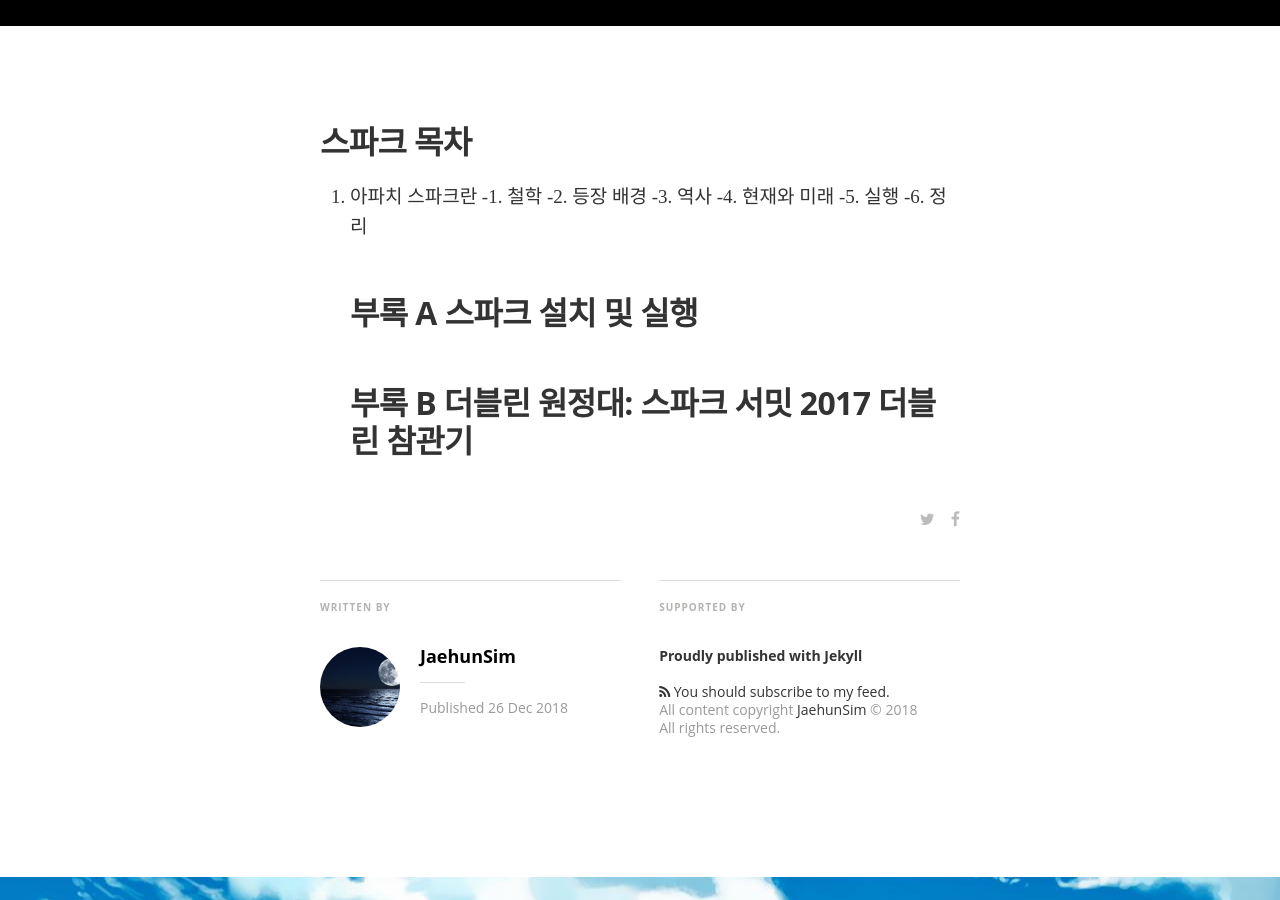
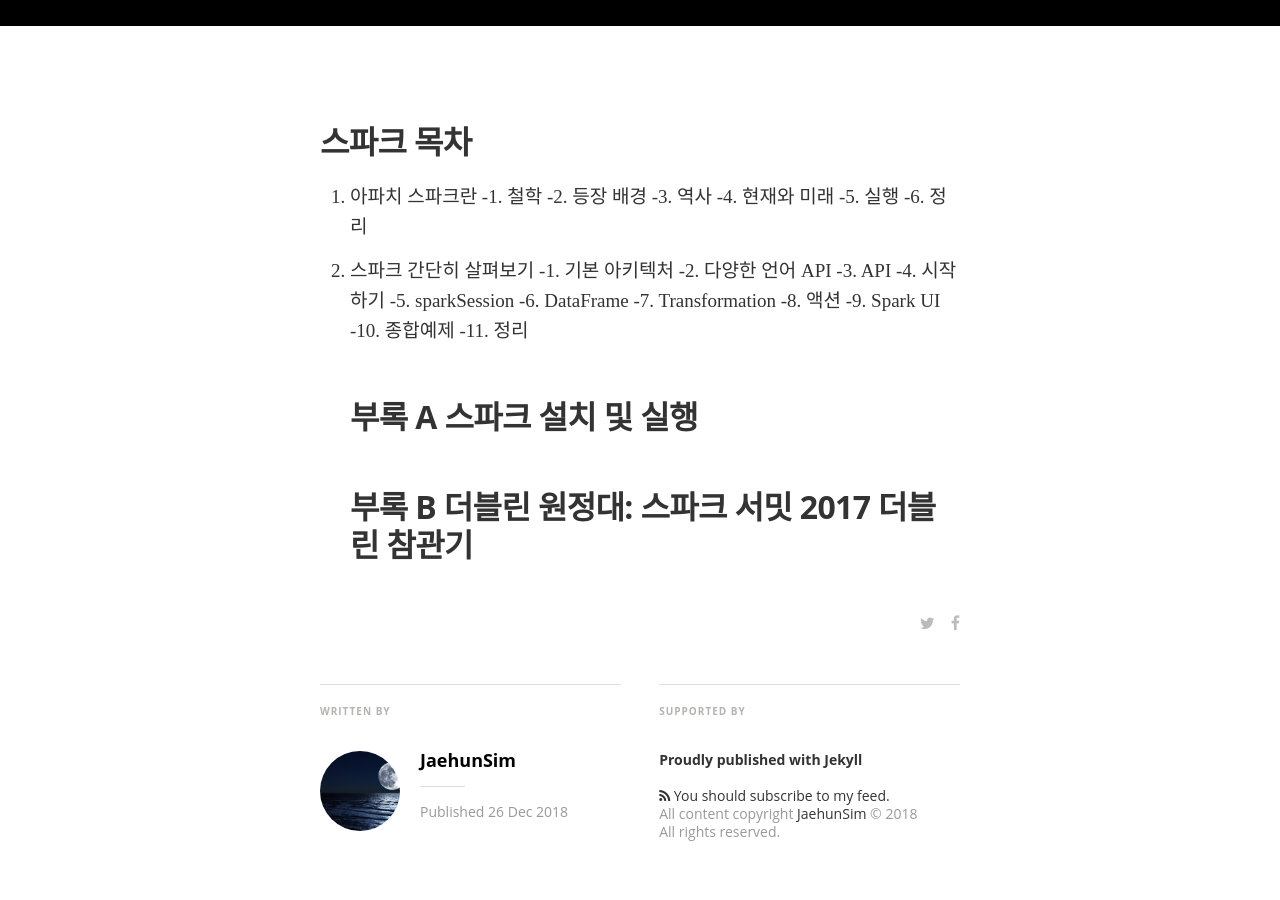
Before and after one commit to JaehunSim/JaehunSim.github.io, a Jekyll site: the page built from _posts/2018-12-26-introduction.markdown, in a window 1280 px wide and 900 px high, scrolled down 874 px. Built offline with Jekyll 4.4.1, drawn with Linux system fonts in a browser that asks for light colours; nearby versions of some CDN libraries; some web fonts are replaced; comment, search, counter and statistics services are not loaded.

Commit message:
Update 2018-12-26-introduction.markdown

```diff
--- a/_posts/2018-12-26-introduction.markdown
+++ b/_posts/2018-12-26-introduction.markdown
@@ -14,5 +14,17 @@ comments: true
 	-4. 현재와 미래
 	-5. 실행
 	-6. 정리
+2. 스파크 간단히 살펴보기
+	-1. 기본 아키텍처
+	-2. 다양한 언어 API
+	-3. API
+	-4. 시작하기
+	-5. sparkSession
+	-6. DataFrame
+	-7. Transformation
+	-8. 액션
+	-9. Spark UI
+	-10. 종합예제
+	-11. 정리
 ## 부록 A 스파크 설치 및 실행
 ## 부록 B 더블린 원정대: 스파크 서밋 2017 더블린 참관기
```
